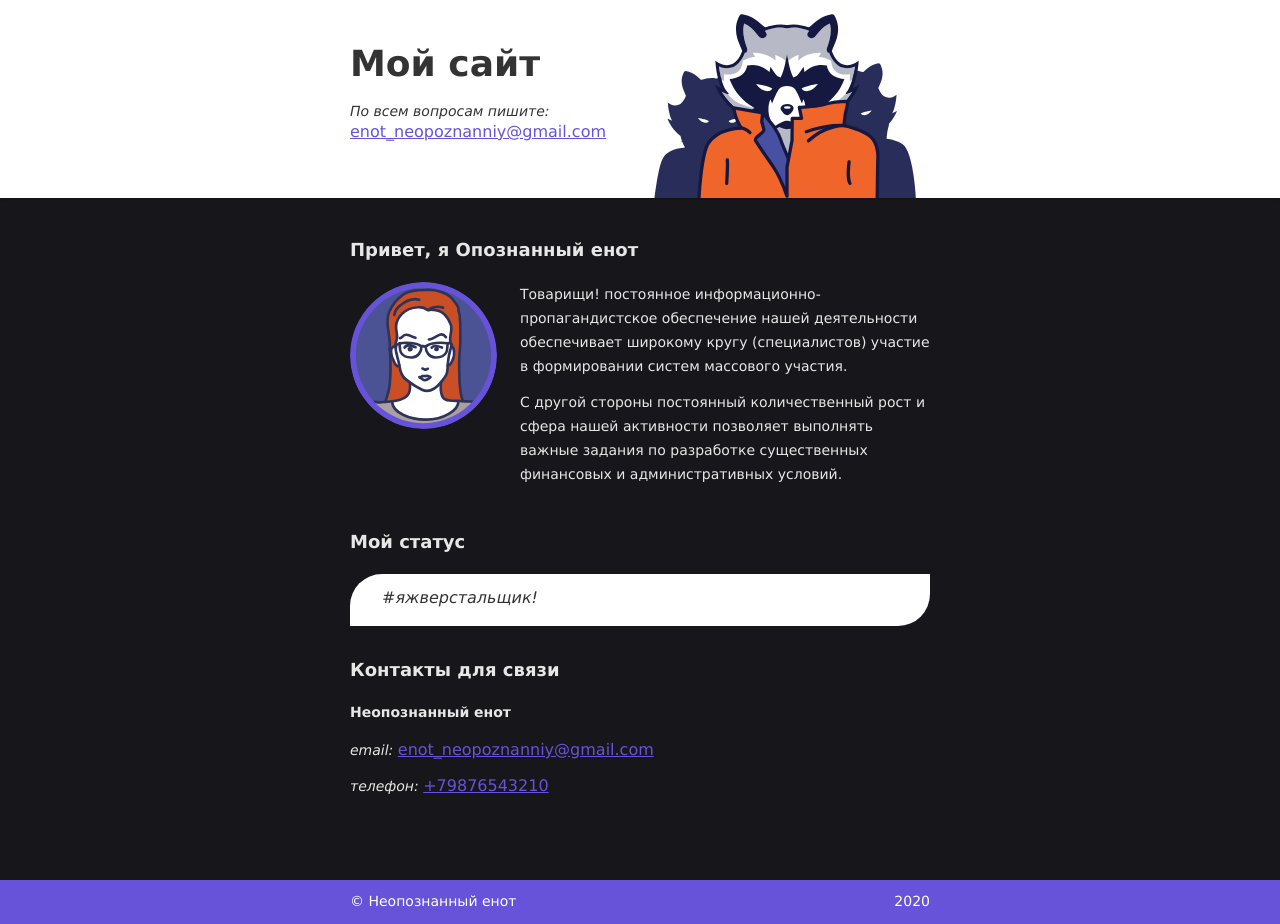
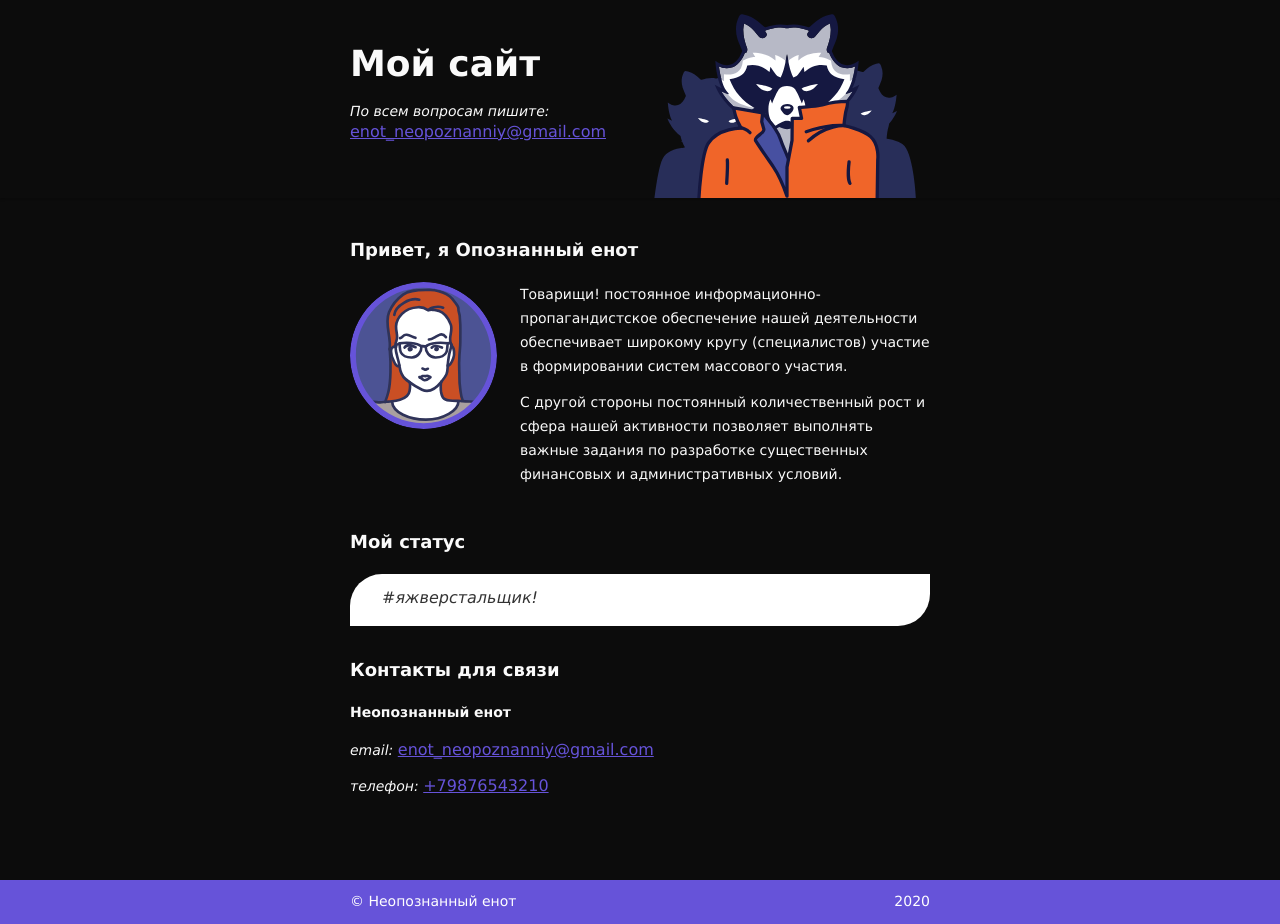
Before and after one commit to Gabymeow/mysite, a plain HTML site: page index.html in a window 1280 px wide. Drawn offline with Linux system fonts and the dark colour scheme.

Commit message:
add dark mode

```diff
--- a/index.html
+++ b/index.html
@@ -4,7 +4,7 @@
   <meta charset="utf-8">
   <meta name="viewport" content="width=device-width, initial-scale=1.0">
   <link rel="stylesheet" href="style.css">
-  <title>Мой сайт – Неопознанный енот</title>
+  <title>Мой сайт – Опознанный енот</title>
 </head>
 <body class="page">
   <header class="page-header">
--- a/style.css
+++ b/style.css
@@ -16,8 +16,8 @@
   font-family: "Verdana", "Tahoma", sans-serif;
   font-size: 14px;
   line-height: 18px;
-  color: #f2f2f2f2;
-  background-color: #17161a;
+  color: #0c0c0c;
+  background-color: #fafafa;
 }
 
 .section-title {
@@ -159,3 +159,16 @@ p.contacts-name {
   margin: 0;
   padding: 0;
 }
+
+
+@media (prefers-color-scheme: dark) {
+  .page {
+    color: #fafafa;
+    background-color: #0c0c0c;
+  }
+  .page-header {
+    color: #fafafa;
+    background-color: #0c0c0c;
+    box-shadow: 0 2px 2px rgba(0, 0, 0, 0.2);
+  }
+}
```
